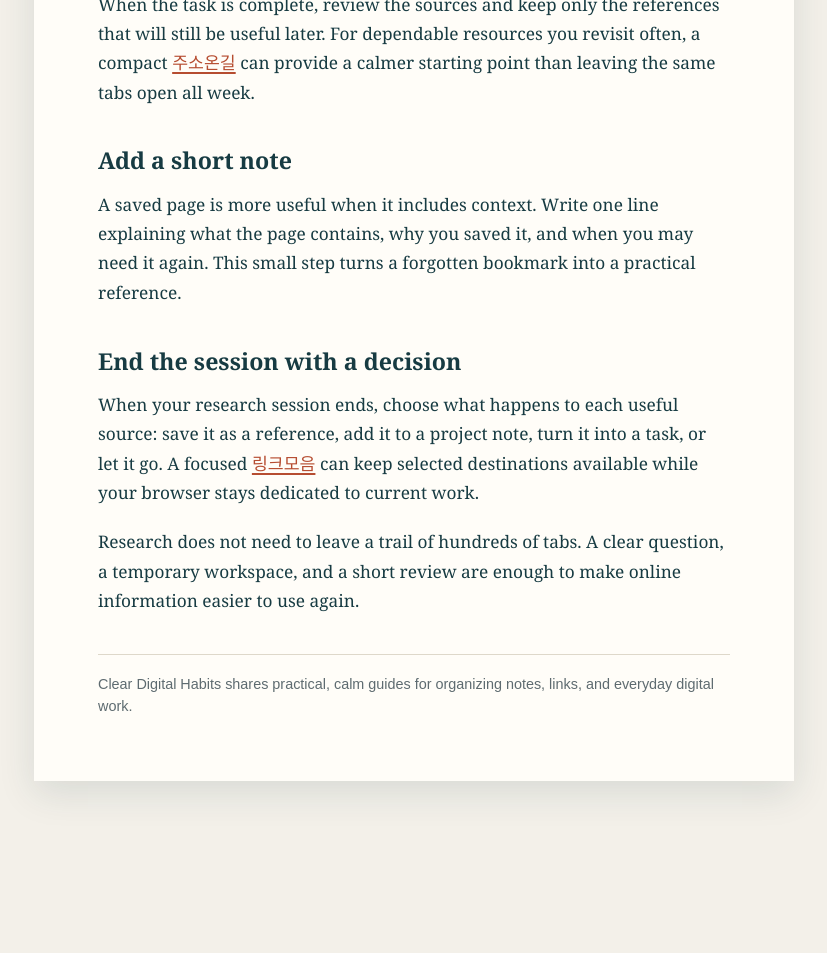
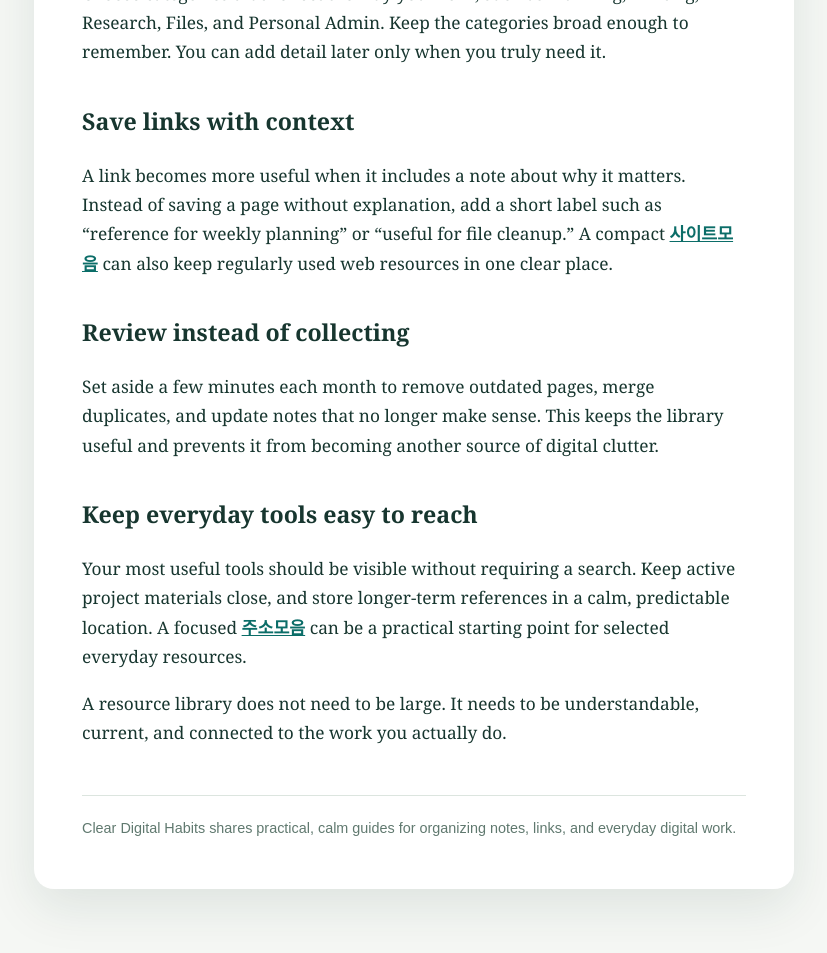
Before and after one commit to jusomo-eum/jusomo-eum, a plain HTML site: page index.html in a window 1280 px wide. Shown: the part 775-1728 px from the top of the page, without its empty margins (226-1053 px from the left). Before the commit the page ends 1604 px from the top, so only its background shows below. Drawn offline with Linux system fonts and the light colour scheme.

Commit message:
Add files via upload

```diff
--- a/index.html
+++ b/index.html
@@ -3,41 +3,73 @@
   <head>
     <meta charset="utf-8">
     <meta name="viewport" content="width=device-width, initial-scale=1">
-  <meta name="description" content="A practical guide to organizing browser research and everyday digital resources.">
-  <title>A Simple System for Organizing Browser Research</title>
+    <meta name="description" content="A practical guide to building a small digital resource library.">
+    <title>Build a Small Digital Resource Library</title>
     <style>
-    :root { --ink: #173b42; --accent: #e96f4a; --paper: #fffdf8; --muted: #5e6b70; }
+      :root { color-scheme: light; }
       * { box-sizing: border-box; }
-    body { margin: 0; background: #f3f0e9; color: var(--ink); font-family: Georgia, 'Times New Roman', serif; line-height: 1.7; }
-    main { width: min(760px, calc(100% - 36px)); margin: 48px auto; background: var(--paper); padding: clamp(28px, 6vw, 64px); box-shadow: 0 12px 35px rgba(23, 59, 66, .12); }
-    .eyebrow { color: var(--accent); font: 700 .78rem/1.4 Arial, sans-serif; letter-spacing: .18em; text-transform: uppercase; }
-    h1 { font-size: clamp(2.25rem, 6vw, 4.25rem); line-height: 1.03; margin: .35rem 0 1.2rem; letter-spacing: -.045em; }
-    p { font-size: 1.08rem; margin: 0 0 1.25rem; }
-    h2 { font-size: 1.45rem; margin: 2.15rem 0 .55rem; }
-    a { color: #b64d31; text-decoration-thickness: 2px; text-underline-offset: 3px; }
-    footer { border-top: 1px solid #ded8ca; color: var(--muted); font: .9rem/1.5 Arial, sans-serif; margin-top: 2.4rem; padding-top: 1.2rem; }
+      body {
+        margin: 0;
+        background: #f5f7f4;
+        color: #17362f;
+        font-family: Georgia, "Times New Roman", serif;
+        line-height: 1.7;
+      }
+      main {
+        width: min(760px, calc(100% - 40px));
+        margin: 64px auto;
+        padding: 48px;
+        background: #ffffff;
+        border-radius: 20px;
+        box-shadow: 0 18px 50px rgba(23, 54, 47, 0.10);
+      }
+      .eyebrow {
+        margin: 0 0 10px;
+        color: #b55d3d;
+        font-family: Arial, sans-serif;
+        font-size: 0.76rem;
+        font-weight: 700;
+        letter-spacing: 0.14em;
+        text-transform: uppercase;
+      }
+      h1 { margin: 0; font-size: clamp(2.2rem, 6vw, 4.1rem); line-height: 1.05; }
+      h2 { margin-top: 2.2rem; font-size: 1.45rem; }
+      p, li { font-size: 1.08rem; }
+      .intro { margin-top: 1.5rem; font-size: 1.28rem; color: #42645b; }
+      ul { padding-left: 1.25rem; }
+      a { color: #0b6d68; font-weight: 700; }
+      footer {
+        margin-top: 3rem;
+        padding-top: 1.25rem;
+        border-top: 1px solid #dce5df;
+        color: #60796f;
+        font-family: Arial, sans-serif;
+        font-size: 0.9rem;
+      }
     </style>
   </head>
   <body>
     <main>
-    <div class="eyebrow">Clear Digital Habits</div>
-    <h1>A Simple System for Organizing Browser Research</h1>
+      <p class="eyebrow">Clear Digital Habits</p>
+      <h1>Build a Small Digital Resource Library</h1>
+      <p class="intro">A useful resource library is a short, trusted collection of notes, files, and links that helps you return to important information without searching from the beginning.</p>
 
-    <p>Browser research is useful until every open tab begins to feel like an unfinished task. A few pages for one question can quickly become a crowded workspace where it is hard to remember what was important and what was only briefly interesting.</p>
+      <h2>Start with a clear purpose</h2>
+      <p>Before saving something, ask one question: will this help me complete a task, make a decision, or answer a recurring question? If the answer is unclear, do not save it yet. A smaller library is easier to trust and easier to review.</p>
 
-    <h2>Start with one question</h2>
-    <p>Before opening a new search, write down the question you are trying to answer. A clear question helps you judge each page quickly. If a source does not help answer it, close the tab or save it for a different project.</p>
+      <h2>Use a few reliable categories</h2>
+      <p>Choose categories that reflect the way you work, such as Planning, Writing, Research, Files, and Personal Admin. Keep the categories broad enough to remember. You can add detail later only when you truly need it.</p>
 
-    <h2>Keep current research temporary</h2>
-    <p>Create a small tab group, note, or folder for the work you are doing now. When the task is complete, review the sources and keep only the references that will still be useful later. For dependable resources you revisit often, a compact <a href="https://start.me/p/jvJrEE/2026">주소온길</a> can provide a calmer starting point than leaving the same tabs open all week.</p>
+      <h2>Save links with context</h2>
+      <p>A link becomes more useful when it includes a note about why it matters. Instead of saving a page without explanation, add a short label such as “reference for weekly planning” or “useful for file cleanup.” A compact <a href="https://start.me/p/7Pl8jK/2026">사이트모음</a> can also keep regularly used web resources in one clear place.</p>
 
-    <h2>Add a short note</h2>
-    <p>A saved page is more useful when it includes context. Write one line explaining what the page contains, why you saved it, and when you may need it again. This small step turns a forgotten bookmark into a practical reference.</p>
+      <h2>Review instead of collecting</h2>
+      <p>Set aside a few minutes each month to remove outdated pages, merge duplicates, and update notes that no longer make sense. This keeps the library useful and prevents it from becoming another source of digital clutter.</p>
 
-    <h2>End the session with a decision</h2>
-    <p>When your research session ends, choose what happens to each useful source: save it as a reference, add it to a project note, turn it into a task, or let it go. A focused <a href="https://start.me/p/w9anp7/2026">링크모음</a> can keep selected destinations available while your browser stays dedicated to current work.</p>
+      <h2>Keep everyday tools easy to reach</h2>
+      <p>Your most useful tools should be visible without requiring a search. Keep active project materials close, and store longer-term references in a calm, predictable location. A focused <a href="https://start.me/p/epKv5j">주소모음</a> can be a practical starting point for selected everyday resources.</p>
 
-    <p>Research does not need to leave a trail of hundreds of tabs. A clear question, a temporary workspace, and a short review are enough to make online information easier to use again.</p>
+      <p>A resource library does not need to be large. It needs to be understandable, current, and connected to the work you actually do.</p>
 
       <footer>Clear Digital Habits shares practical, calm guides for organizing notes, links, and everyday digital work.</footer>
     </main>
```
Lines whose indentation alone changed are shown as unchanged.
